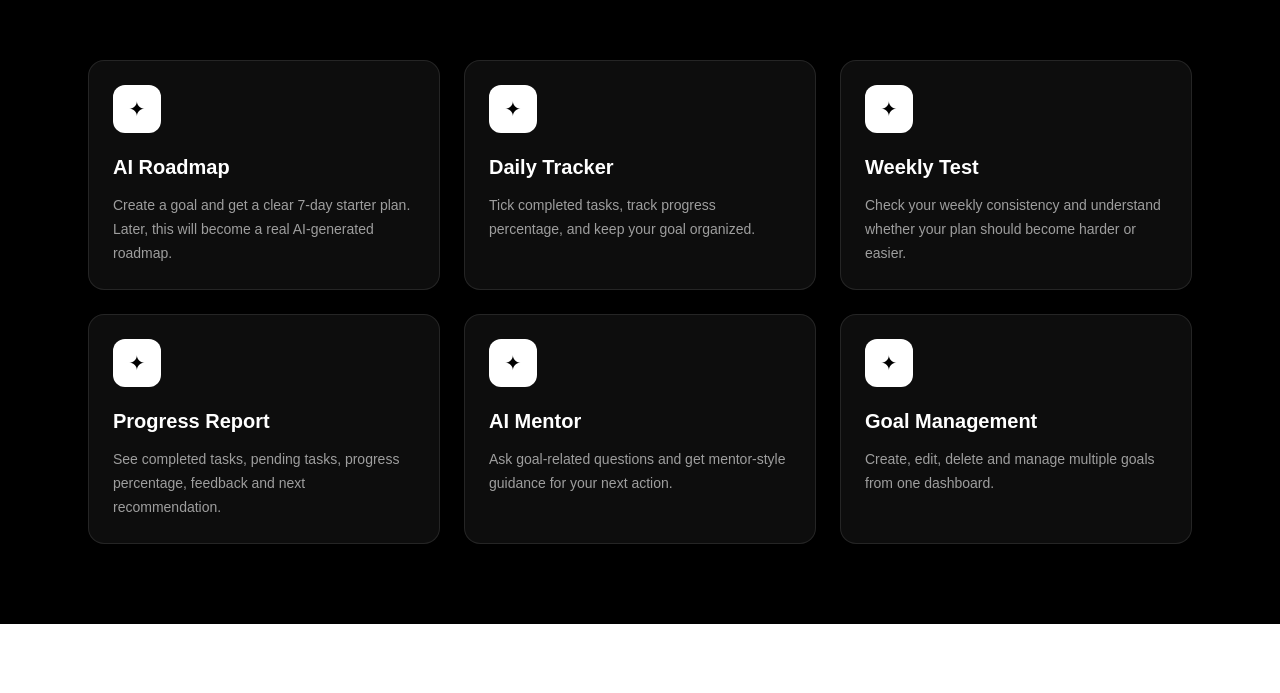
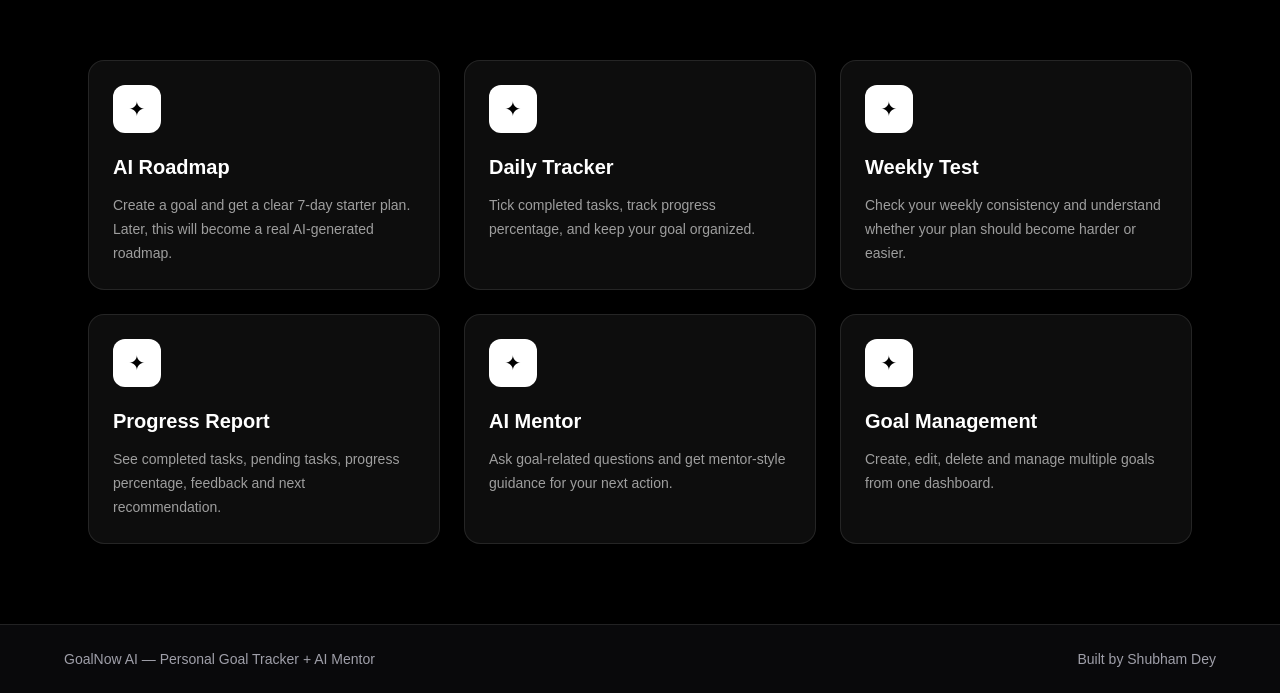
Before and after one commit to shubhamdey665-coder/GoalNow-AI, a Next.js app: page / in a window 1280 px wide. Shown: the part 801-1494 px from the top of the page. Before the commit the page ends 1425 px from the top, so only its background shows below. Built offline with nearby package versions, Linux system fonts and the light colour scheme.

Commit message:
add footer

```diff
--- a/src/app/dashboard/page.tsx
+++ b/src/app/dashboard/page.tsx
@@ -3,6 +3,7 @@
 import Link from "next/link";
 import { useEffect, useState } from "react";
 import Navbar from "@/components/Navbar";
+import Footer from "@/components/Footer";
 
 type Goal = {
   id: string;
@@ -441,6 +442,7 @@ function clearAllGoals() {
         )}
       </div>
       </main>
+      <Footer />
     </>
   );
 }
--- a/src/app/goals/new/page.tsx
+++ b/src/app/goals/new/page.tsx
@@ -3,6 +3,7 @@
 import Link from "next/link";
 import { useState } from "react";
 import Navbar from "@/components/Navbar";
+import Footer from "@/components/Footer";
 
 export default function NewGoalPage() {
   const [goalName, setGoalName] = useState("");
@@ -517,6 +518,7 @@ export default function NewGoalPage() {
         </form>
       </div>
       </main>
+      <Footer />
     </>
   );
 }
--- a/src/app/page.tsx
+++ b/src/app/page.tsx
@@ -1,5 +1,6 @@
 import Link from "next/link";
 import Navbar from "@/components/Navbar";
+import Footer from "@/components/Footer";
 
 export default function Home() {
   return (
@@ -88,6 +89,7 @@ export default function Home() {
         </div>
       </section>
       </main>
+      <Footer />
     </>
   );
 }
--- /dev/null
+++ b/src/components/Footer.tsx
@@ -0,0 +1,10 @@
+export default function Footer() {
+  return (
+    <footer className="border-t border-white/10 bg-zinc-950 px-6 py-6 text-white">
+      <div className="mx-auto flex max-w-6xl flex-col gap-2 text-sm text-zinc-400 md:flex-row md:items-center md:justify-between">
+        <p>GoalNow AI — Personal Goal Tracker + AI Mentor</p>
+        <p>Built by Shubham Dey</p>
+      </div>
+    </footer>
+  );
+}
```
